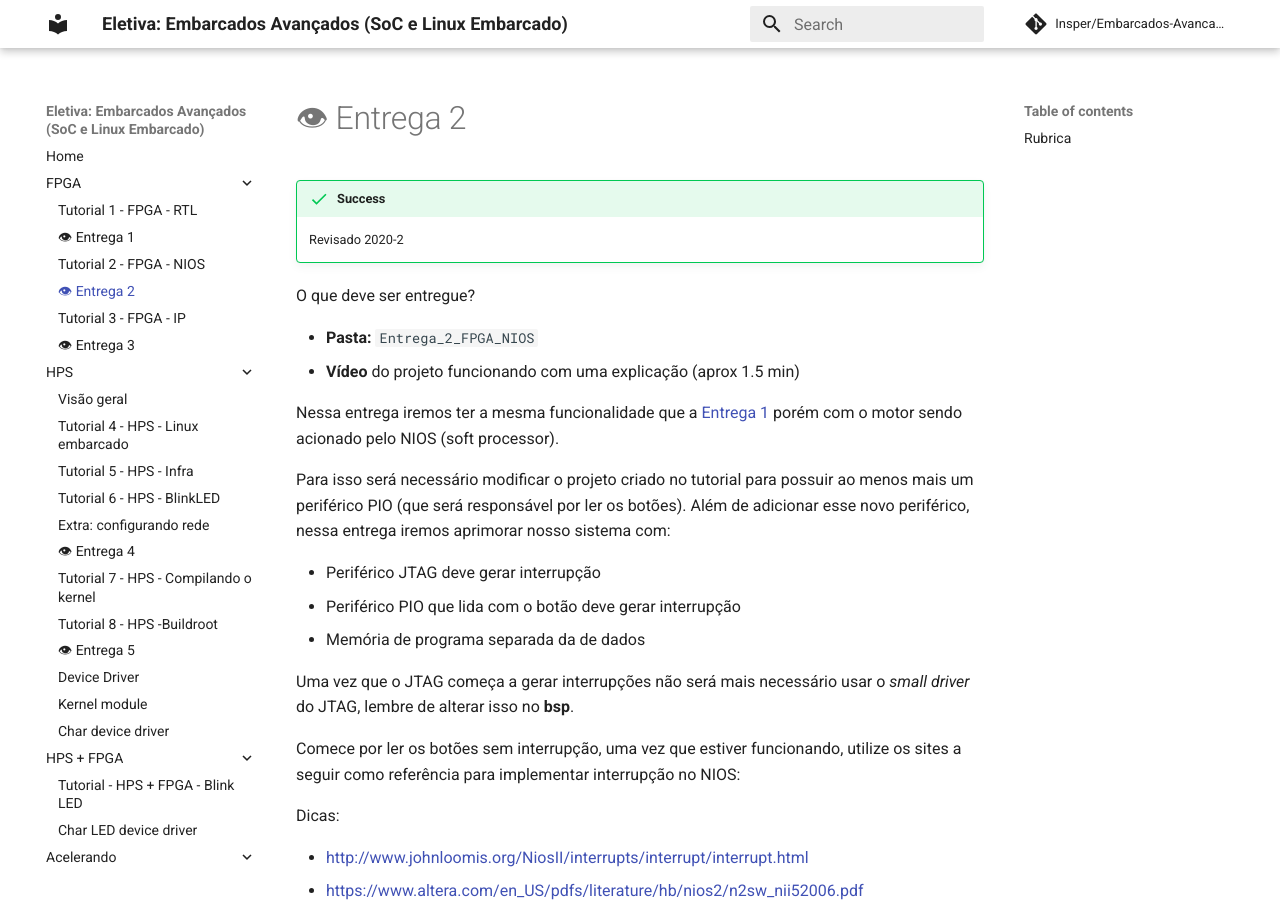
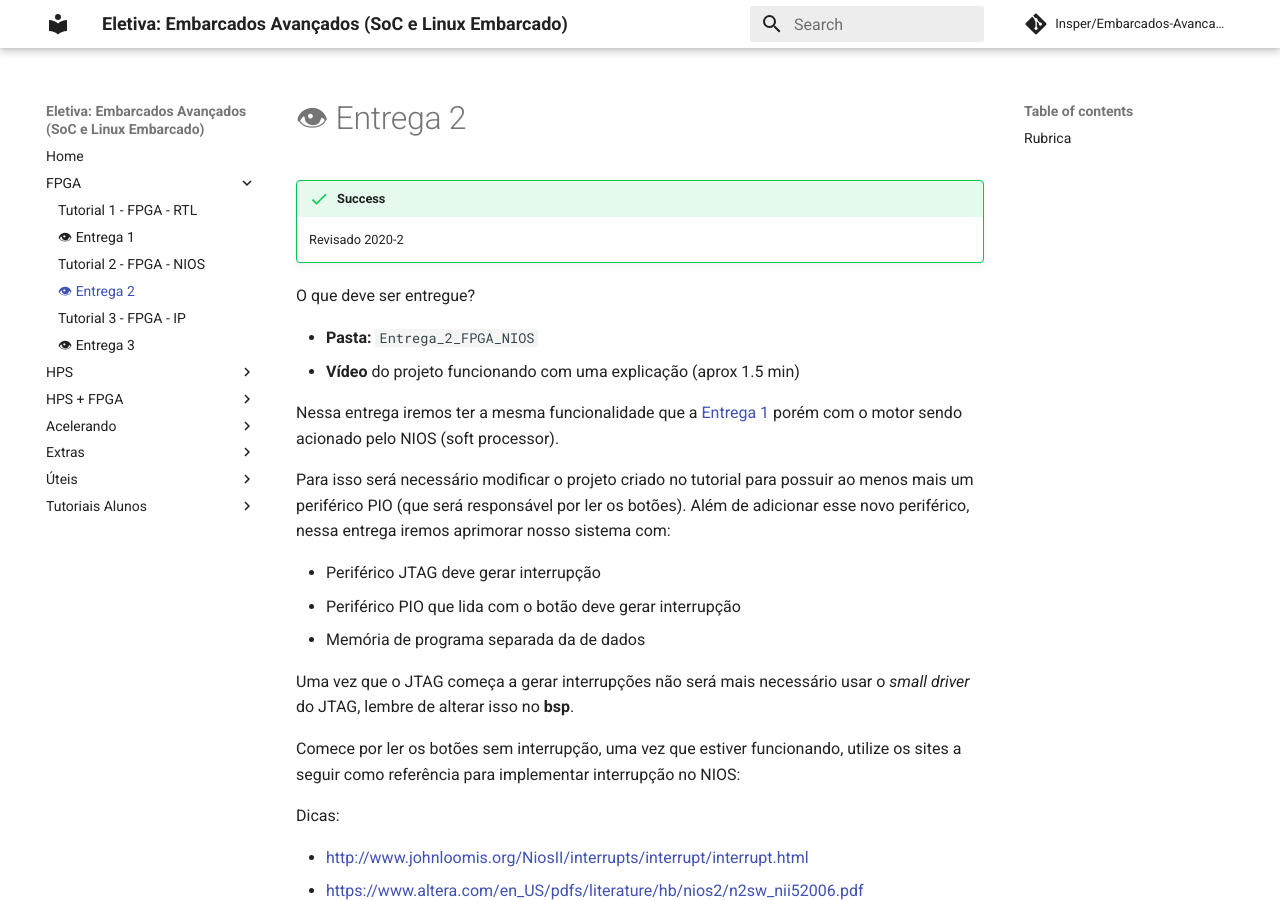
Before and after one commit to Insper/Embarcados-Avancados, an MkDocs documentation site: the page built from docs-src/Entrega-2.md, in a window 1280 px wide and 900 px high. Built offline with MkDocs 1.6.1 and Material for MkDocs 9.7.7, drawn with Linux system fonts in a browser that asks for light colours; comment, search, counter and statistics services are not loaded.

```diff
--- a/mkdocs.yml
+++ b/mkdocs.yml
@@ -4,8 +4,6 @@ site_name: 'Eletiva: Embarcados Avançados (SoC e Linux Embarcado)'
 theme:
   features:
     - instant
-    - navigation.expand
-    - tabs: true
   name: 'material'
   palette:
       primary: 'white'
```
